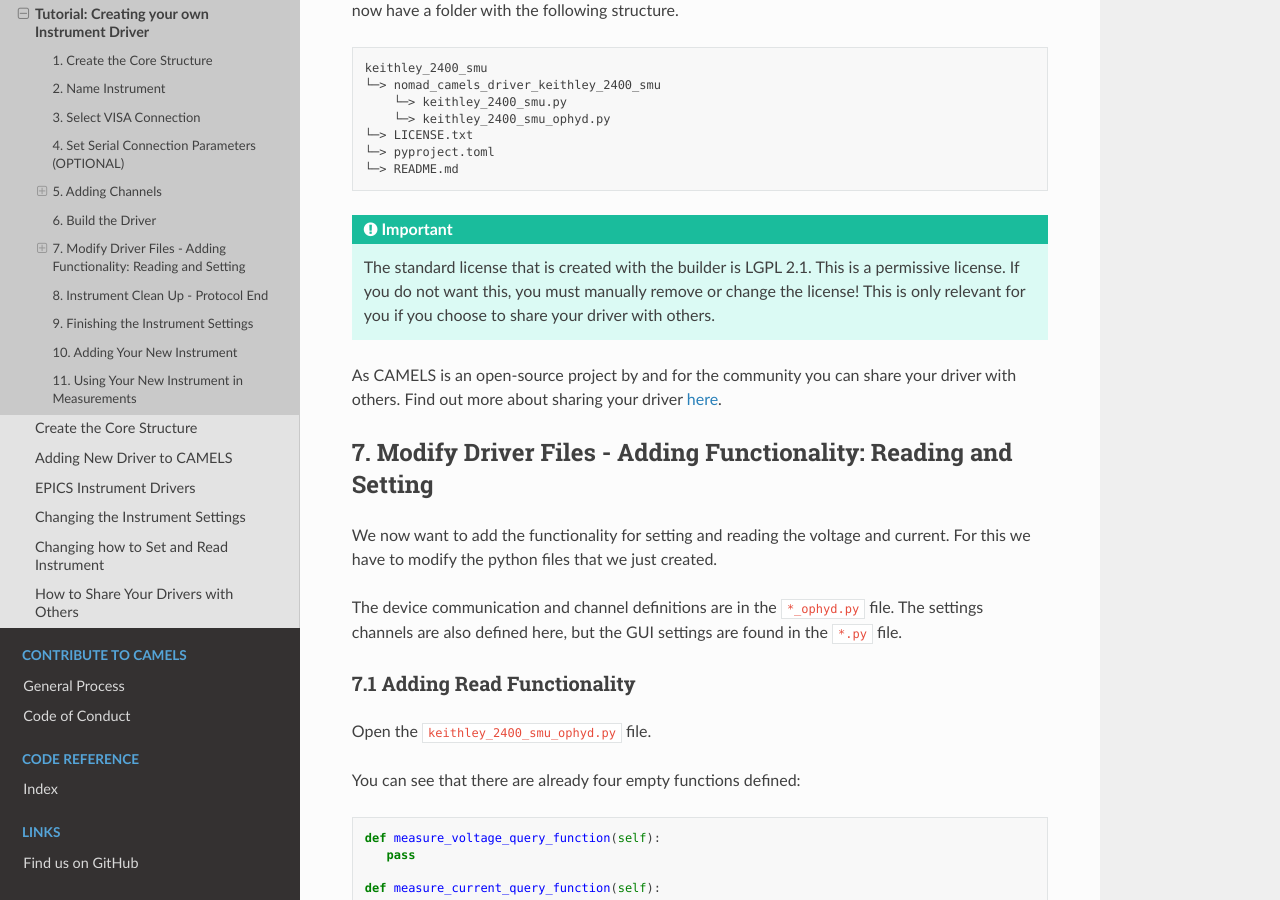
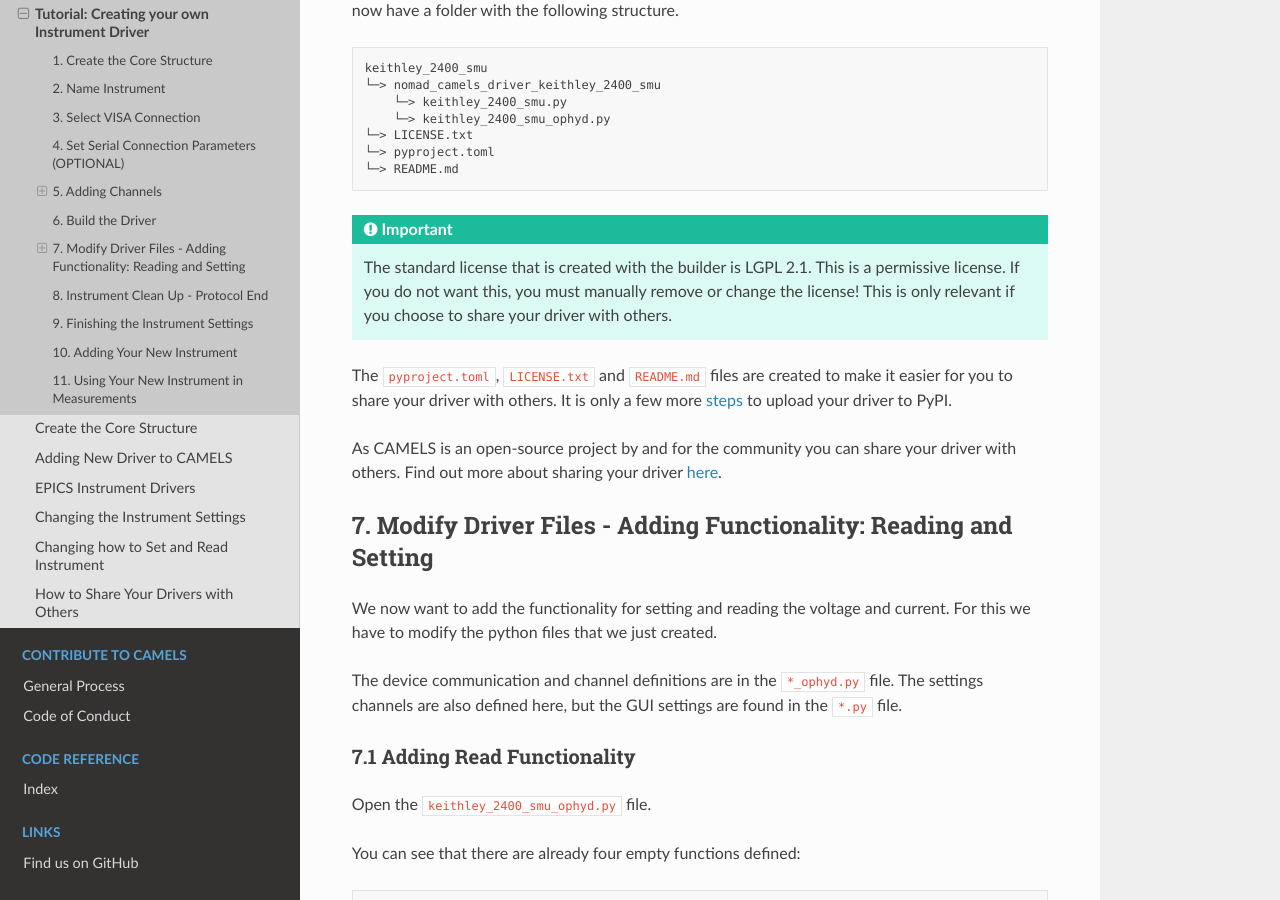
Before and after one commit to FAU-LAP/NOMAD-CAMELS, a Sphinx documentation site: the page built from docs/source/doc/programmers_guide/drivers/drivers_tutorial.md, in a window 1280 px wide and 900 px high, scrolled down 6546 px. Built offline with Sphinx 7.4.7 and the Read the Docs theme 2.0.0, drawn with Linux system fonts in a browser that asks for light colours; pages that are not in the unit, such as notebooks, are missing from menus.

Commit message:
added information on extra files

````diff
--- a/docs/source/doc/programmers_guide/drivers/drivers_tutorial.md
+++ b/docs/source/doc/programmers_guide/drivers/drivers_tutorial.md
@@ -173,8 +173,10 @@ keithley_2400_smu
 ```{important}
 The standard license that is created with the builder is LGPL 2.1. This is a permissive license.
 If you do not want this, you must manually remove or change the license!
-This is only relevant for you if you choose to share your driver with others.
+This is only relevant if you choose to share your driver with others.
 ```
+
+The `pyproject.toml`, `LICENSE.txt` and `README.md` files are created to make it easier for you to share your driver with others. It is only a few more [steps](pypi_drivers.md) to upload your driver to PyPI.
 
 As CAMELS is an open-source project by and for the community you can share your driver with others. Find out more about sharing your driver [here](pypi_drivers.md).
 
````
